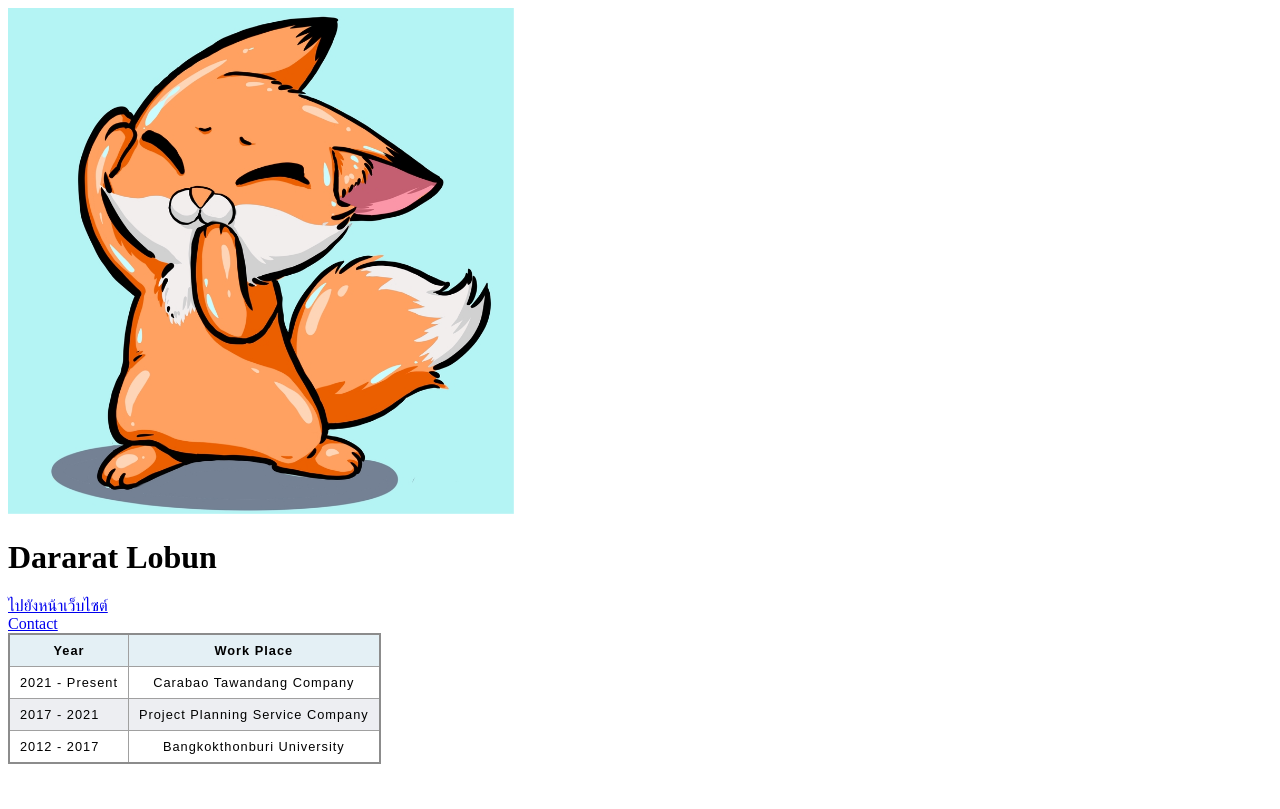
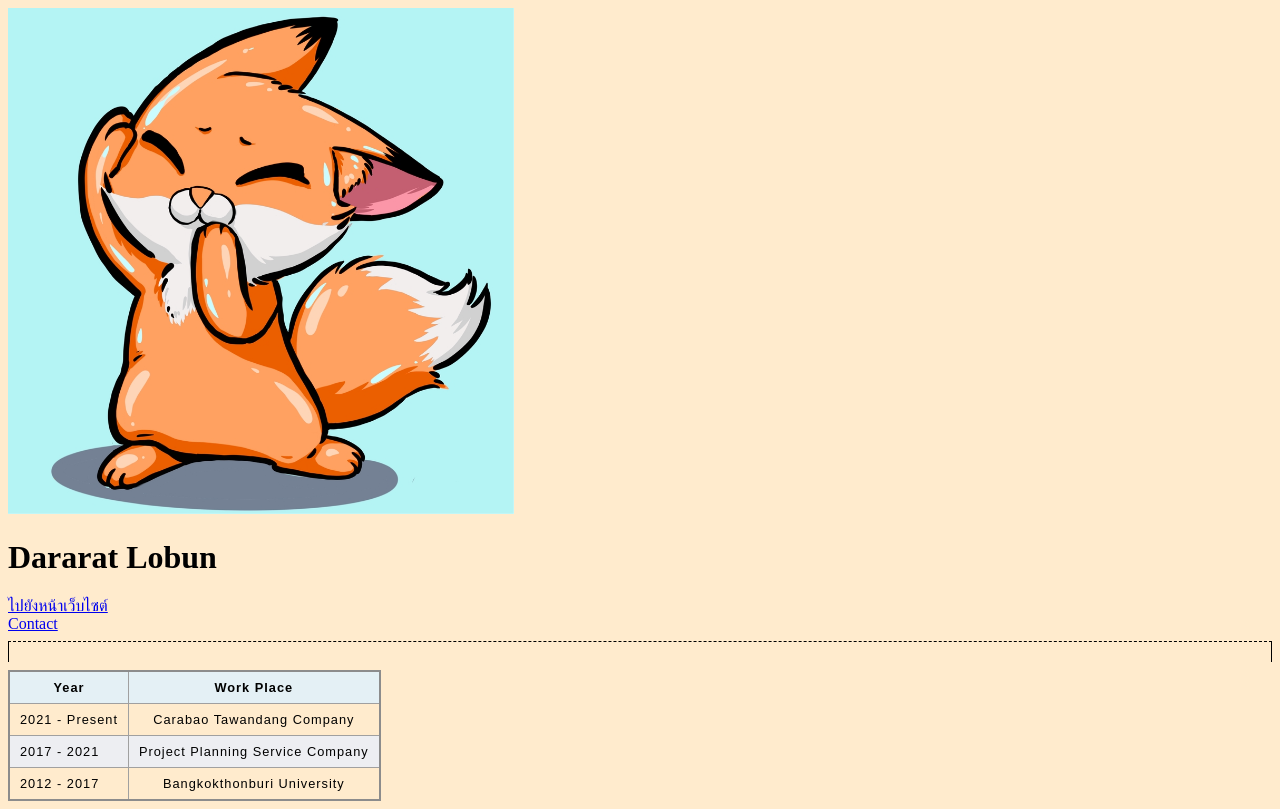
Before and after one commit to ldararat/mypage2024, a plain HTML site: page index.html in a window 1280 px wide. Drawn offline with Linux system fonts and the light colour scheme.

Commit message:
ใช้ CSS

```diff
--- a/index.html
+++ b/index.html
@@ -5,13 +5,19 @@
     <meta name="viewport" content="width=device-width, initial-scale=1.0">
     <title>ดา</title>
     <link rel="stylesheet" href="styles.css">
+    <style>
+        body{
+            background-color:blanchedalmond;
+        }
+    </style>
 </head>
-<body>
+<body >
     <img src="Profile.jpg" alt="" style="width: 40%; height: auto;">
     <h1>Dararat Lobun</h1>
     <a href="https://carabao.co.th/"> ไปยังหน้าเว็บไซต์</a><br>
     <a href="contact.html">Contact</a>
 
+    <hr style="border-style: dashed double none; height: 20px;">
    <!-- <h3>ประสบการณ์การทำงาน</h3>
     <ul>
         <li>2021 - Present Carabao Tawandang Company</li>
@@ -20,7 +26,7 @@
     </ul>-->
 
    <!-- ทำให้ list นำเสนอออกมาเป็น table -->
-    <table>
+    <table style="background-color:blanchedalmond;">
         <thead>
             <tr>
                 <th>
```
